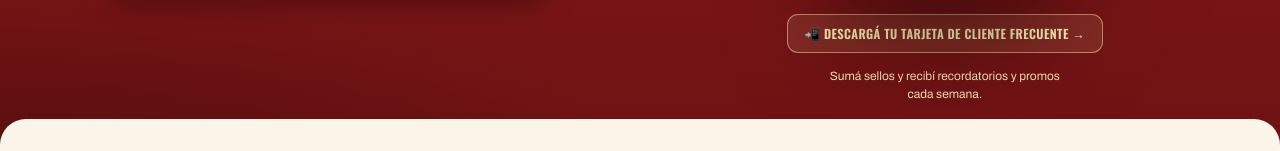
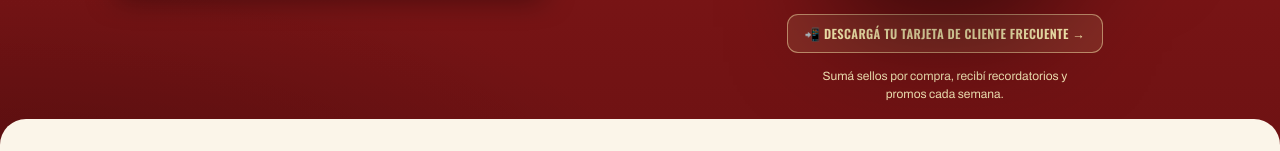
Before and after one commit to matiaslirman/SANO, a Next.js app: page / in a window 1280 px wide. Shown: the part 481-632 px from the top of the page. Built offline with nearby package versions, Linux system fonts and the light colour scheme.

Commit message:
Hero: ajusta el copy bajo el botón de la tarjeta
"Sumá sellos por compra, recibí recordatorios y promos cada semana."

Co-Authored-By: Claude Opus 4.8 <noreply@anthropic.com>
Claude-Session: https://claude.ai/code/session_01RRoEpPdJkRGdEPAB8vbhea

```diff
--- a/components/Ordering.tsx
+++ b/components/Ordering.tsx
@@ -395,7 +395,7 @@ export function Ordering({
               <a className="loyalty-cta" href={LOYALTY_URL} target="_blank" rel="noopener noreferrer">
                 📲 Descargá tu tarjeta de cliente frecuente →
               </a>
-              <span className="loyalty-cta-sub">Sumá sellos y recibí recordatorios y promos cada semana.</span>
+              <span className="loyalty-cta-sub">Sumá sellos por compra, recibí recordatorios y promos cada semana.</span>
             </div>
           )}
         </div>
```
